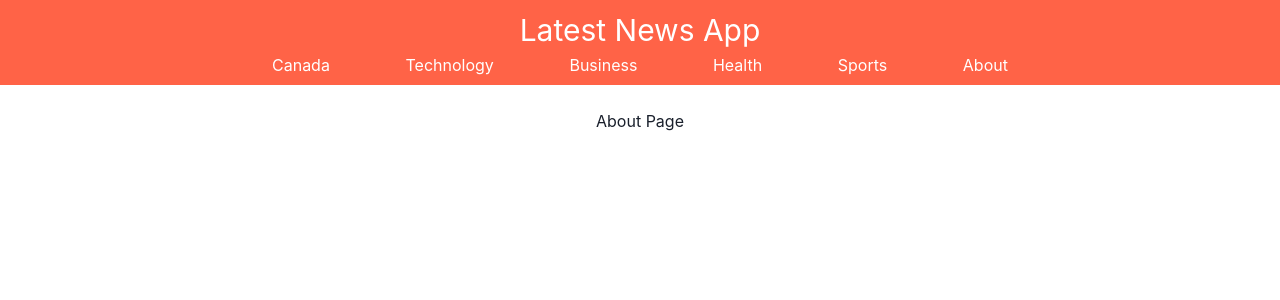
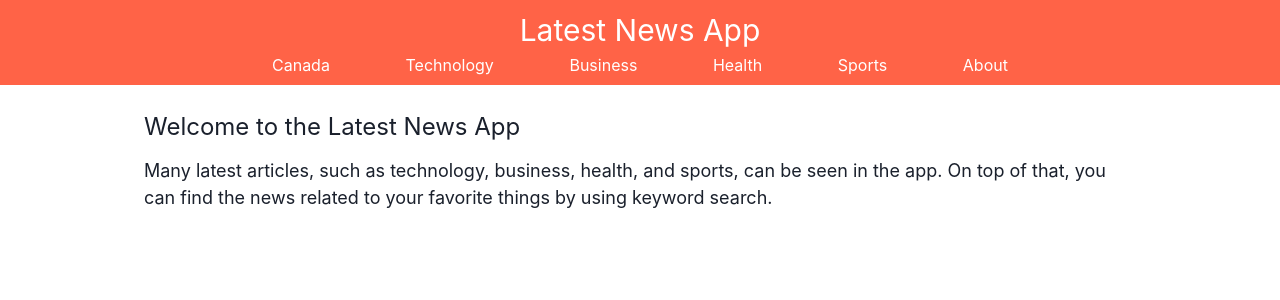
Before and after one commit to Okamon0427/news-app, a Next.js app: page /about in a window 1280 px wide. Shown: the top 300 px of the page. Built offline with nearby package versions, Linux system fonts and the light colour scheme.

Commit message:
Develop UI

```diff
--- a/components/ArticleItem.js
+++ b/components/ArticleItem.js
@@ -13,6 +13,12 @@ const parseDate = (d) => {
   }
   if (month < 10) {
     month = '0' + month;
+  }
+  if (hour < 10) {
+    hour = '0' + hour;
+  }
+  if (minute < 10) {
+    minute = '0' + minute;
   }
 
   return year + '-' + month + '-' + date + ' ' + hour + ':' + minute;
--- a/components/Meta.js
+++ b/components/Meta.js
@@ -7,7 +7,7 @@ const Meta = ({ title, keywords, description }) => {
       <meta name='keywords' content={keywords} />
       <meta name='description' content={description} />
       <meta charSet='utf-8' />
-      <link rel='icon' href='/favicon.ico' />
+      <link rel='icon' href='/favicon-32x32.png' />
       <title>{title}</title>
     </Head>
   )
--- a/components/Nav.js
+++ b/components/Nav.js
@@ -1,4 +1,4 @@
-import { Center, Container, Flex, Text } from "@chakra-ui/react"
+import { Center, Container, Flex, Text } from "@chakra-ui/react";
 import Link from 'next/link';
 
 const Nav = () => {
@@ -15,7 +15,7 @@ const Nav = () => {
       </Flex>
       <Flex pb={2} px={4} bg="tomato" color="white">
         <Container maxW="container.md">
-          <Flex align="center" justify="space-between">
+          <Flex fontSize={["0.7rem", "1rem"]} align="center" justify="space-between">
             <Link href='/'>Canada</Link>
             <Link href='/category/technology'>Technology</Link>
             <Link href='/category/business'>Business</Link>
--- a/pages/about.js
+++ b/pages/about.js
@@ -1,10 +1,14 @@
+import { Stack, Text } from "@chakra-ui/react"
 import Meta from '../components/Meta';
 
 const about = () => {
   return (
     <div>
       <Meta title='About' />
-      <h1>About Page</h1>
+      <Stack spacing={3}>
+        <Text fontSize="2xl">Welcome to the Latest News App</Text>
+        <Text fontSize="lg">Many latest articles, such as technology, business, health, and sports, can be seen in the app. On top of that, you can find the news related to your favorite things by using keyword search.</Text>
+      </Stack>
     </div>
   )
 }
```
Also changed, not shown: public/favicon-32x32.png (added), 1 other file (tests, documents, lock files or other folders).
